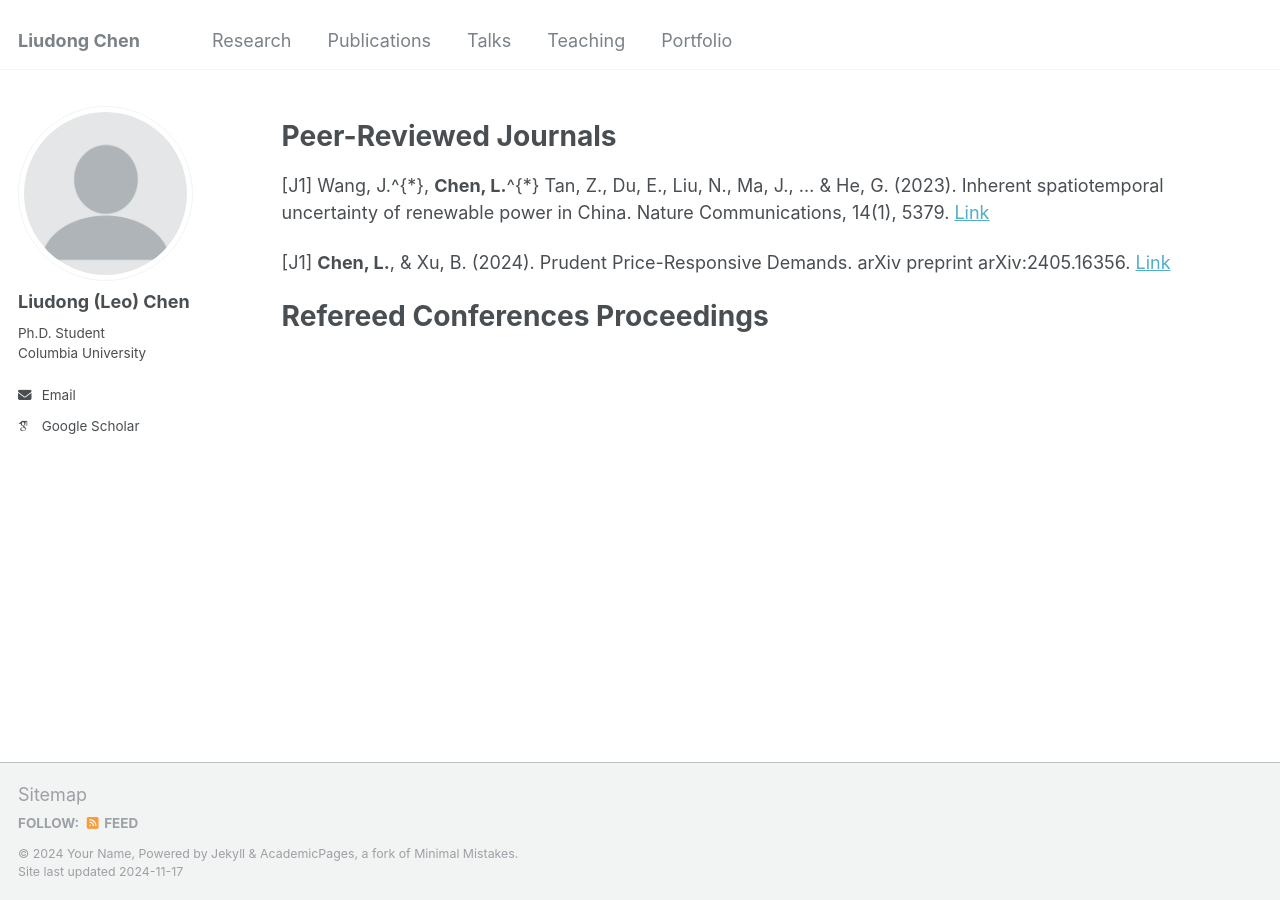
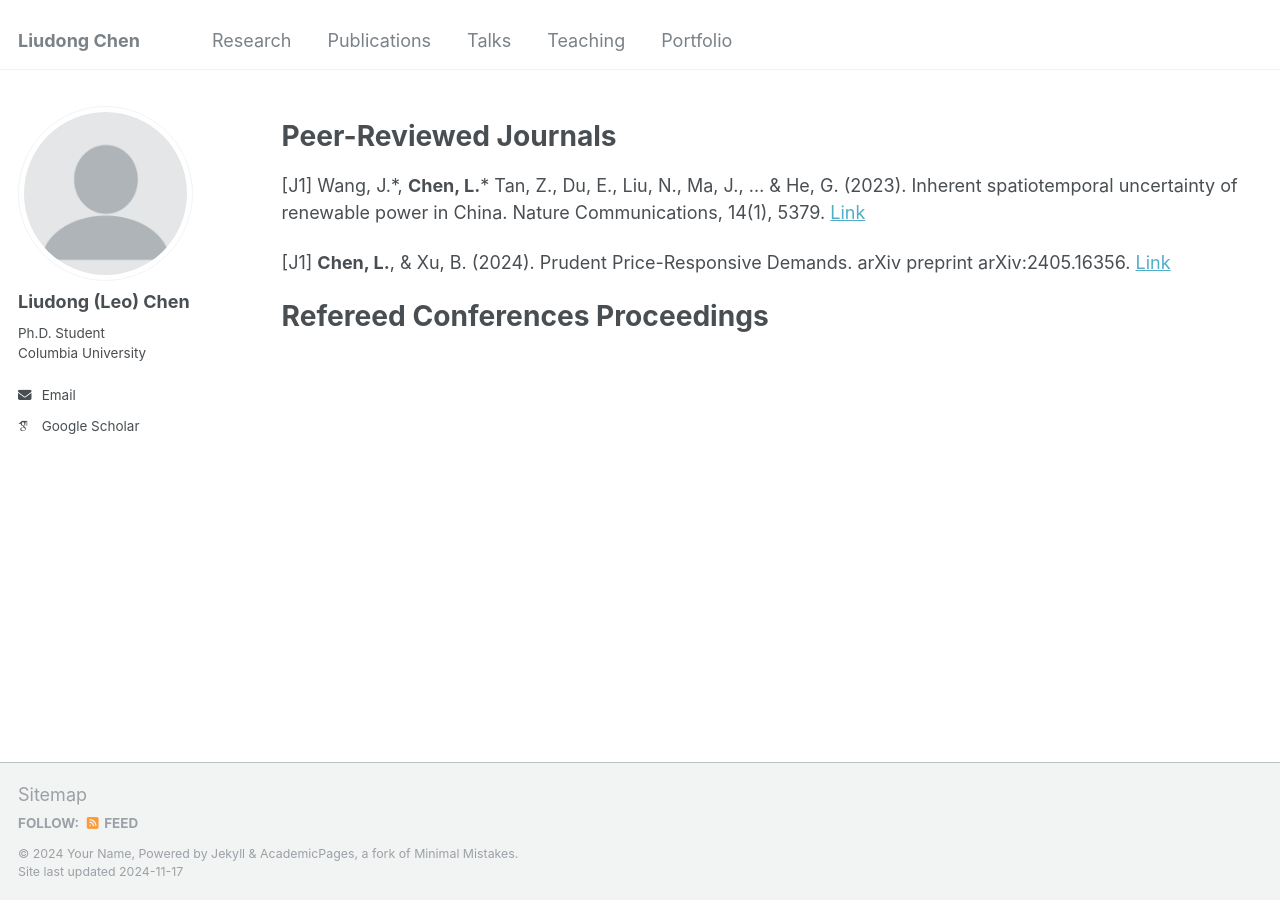
Before and after one commit to liudong-chen/liudong-chen.github.io, a Jekyll site: the page built from _pages/publications.md, in a window 1280 px wide. Built offline with Jekyll 4.4.1, drawn with Linux system fonts in a browser that asks for light colours; some web fonts are replaced.

```diff
--- a/_pages/publications.md
+++ b/_pages/publications.md
@@ -10,7 +10,7 @@ redirect_from:
 
 Peer-Reviewed Journals
 ======
-[J1] Wang, J.^{\*}, **Chen, L.**^{\*} Tan, Z., Du, E., Liu, N., Ma, J., ... & He, G. (2023). Inherent spatiotemporal uncertainty of renewable power in China. Nature Communications, 14(1), 5379. [Link](https://arxiv.org/abs/2405.16356)
+[J1] Wang, J.\*, **Chen, L.**\* Tan, Z., Du, E., Liu, N., Ma, J., ... & He, G. (2023). Inherent spatiotemporal uncertainty of renewable power in China. Nature Communications, 14(1), 5379. [Link](https://arxiv.org/abs/2405.16356)
 
 [J1] **Chen, L.**, & Xu, B. (2024). Prudent Price-Responsive Demands. arXiv preprint arXiv:2405.16356. [Link](https://arxiv.org/abs/2405.16356)
 
```
